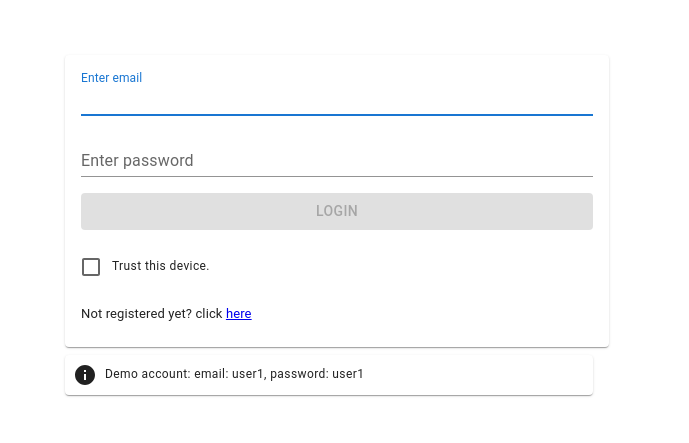
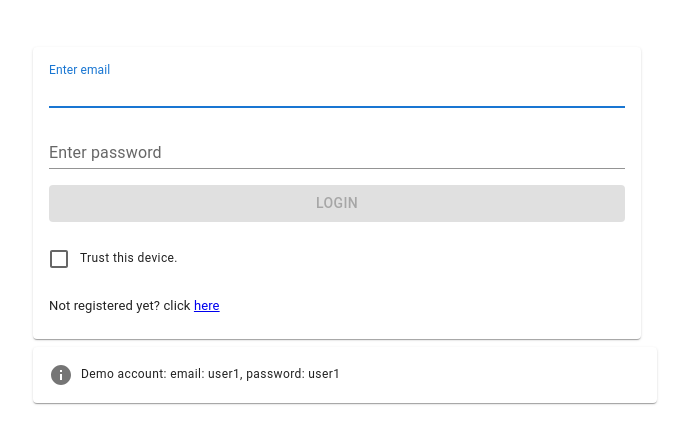
Before and after one commit to waltergermanes/fakebook, a React (Vite) app: page /login in a window 1280 px wide. Shown: the part 175-618 px from the top of the page, without its empty margins (303-992 px from the left). Built offline with nearby package versions, Linux system fonts and the light colour scheme; what @fvilers/disable-react-devtools, react-swipeable-views-utils would draw is missing.

Commit message:
new changes

```diff
--- a/src/components/Topbar.jsx
+++ b/src/components/Topbar.jsx
@@ -15,7 +15,7 @@ const Topbar = () => {
     <>
         <AppBar position="fixed" color="primary" sx={{ px: { sx: 3, md: 7 } }}>
         <Toolbar sx={{ display: "flex", justifyContent:"space-between"}}>
-              <Stack flex={1} direction={"row"} alignItems={"center"}>
+              <Stack flex={2} direction={"row"} alignItems={"center"}>
                   <IconButton edge="start" aria-label="logo">
                     <AddAPhotoIcon  sx={iconStyle}/>
                     </IconButton >
@@ -23,7 +23,7 @@ const Topbar = () => {
                     FakeBook
                     </Typography>
               </Stack>
-              <Stack flex={1} direction={"row"} justifyContent={"space-between"}>
+              <Stack flex={3} direction={"row"} justifyContent={"space-between"}>
                   <IconButton LinkComponent={Link} to={'/'} edge="start" color="inherit" aria-label="menu">
                     <Home sx={iconStyle}/>
                   </IconButton>
@@ -34,7 +34,7 @@ const Topbar = () => {
                     <Message  sx={iconStyle}/>
                   </IconButton>
               </Stack>
-           <Stack flex={1} direction={`row`} justifyContent={`flex-end`}>
+           <Stack flex={2} direction={`row`} justifyContent={`flex-end`}>
            <AccountMenu/>
            </Stack>
         </Toolbar>
--- a/src/features/Auth/Login.jsx
+++ b/src/features/Auth/Login.jsx
@@ -68,9 +68,9 @@ const Login = () => {
     <>
 
      <Stack sx={{display: 'grid', placeContent: `center`, gap: 1, width: '100vw', height: '100vh'}}>
-      <Card>
+      <Card >
        <CardContent>
-       <FormControl sx={{ width: { sm: `100vw`, md: `40vw`}, gap: 2}}>
+       <FormControl sx={{ width: { sm: `100vw`, md: `45vw`}, gap: 2}}>
         { isError &&  <Alert  severity="error">{error?.response?.data.message}</Alert> }
        <TextField
          inputRef={inputRef}
@@ -116,9 +116,11 @@ const Login = () => {
       </FormControl>
        </CardContent>
      </Card>
-     <Card sx={{width: { xs: 200, md: `40vw`}, display: `flex`, alignItems: `center`, p:1, gap: 1}}>
+     <Card sx={{width: `100%`, display: `flex`, alignItems: `center`, p:1}}>
      <CustomWidthTooltip title={info}>
-      <Info/>
+      <IconButton>
+        <Info/>
+      </IconButton>
       </CustomWidthTooltip>
      <Typography variant="caption">Demo account: email: user1, password: user1</Typography>
 
--- a/src/features/Posts/Post/Post.jsx
+++ b/src/features/Posts/Post/Post.jsx
@@ -86,7 +86,7 @@ const Post = ({ postId, user }) => {
         </Stack>
         <Divider/>
         <Stack flex={1} minHeight={{ xs: comments?.length < 1 ? 100 : 300, md: 300 }}>
-              <Box sx={{ height: {xs: 100 ,md: 230}, mb: 10 , overflowY: "scroll", p: 2,}}>
+              <Box sx={{ height: {xs: 150 ,md: 230}, mb: 10 , overflowY: "scroll", p: 2,}}>
               <Typography variant="body1" sx={{ py: 1 }}>{post?.img.length ? post?.desc : ``}</Typography>
                   {
                    isCommentLoading ?  <CommentSkeleton/>
--- a/src/pages/UserProfile.jsx
+++ b/src/pages/UserProfile.jsx
@@ -244,8 +244,11 @@ const followUser = async ({id})=> {
                      </Box>
                 </Stack>
 
-                <Box sx={{ width: '100%', bgcolor: 'background.paper', }}>
-                <Tabs value={value} onChange={handleChangeTabValue}>
+                <Box sx={{ maxWidth: { md: `100%`, xs: 400, }, bgcolor: 'background.paper', }}>
+                <Tabs
+                 variant="scrollable"
+                 scrollButtons="auto"
+                 value={value} onChange={handleChangeTabValue}>
 
                     <Tab label="Posts"  icon={<Ballot />} iconPosition="start"  LinkComponent={Link} to={`/profile/${userId}`}/>
                     <Tab label="About" icon={<PersonPin />} iconPosition="start" value={`about`} LinkComponent={Link} to={`/profile/${userId}/about`}/>
```
